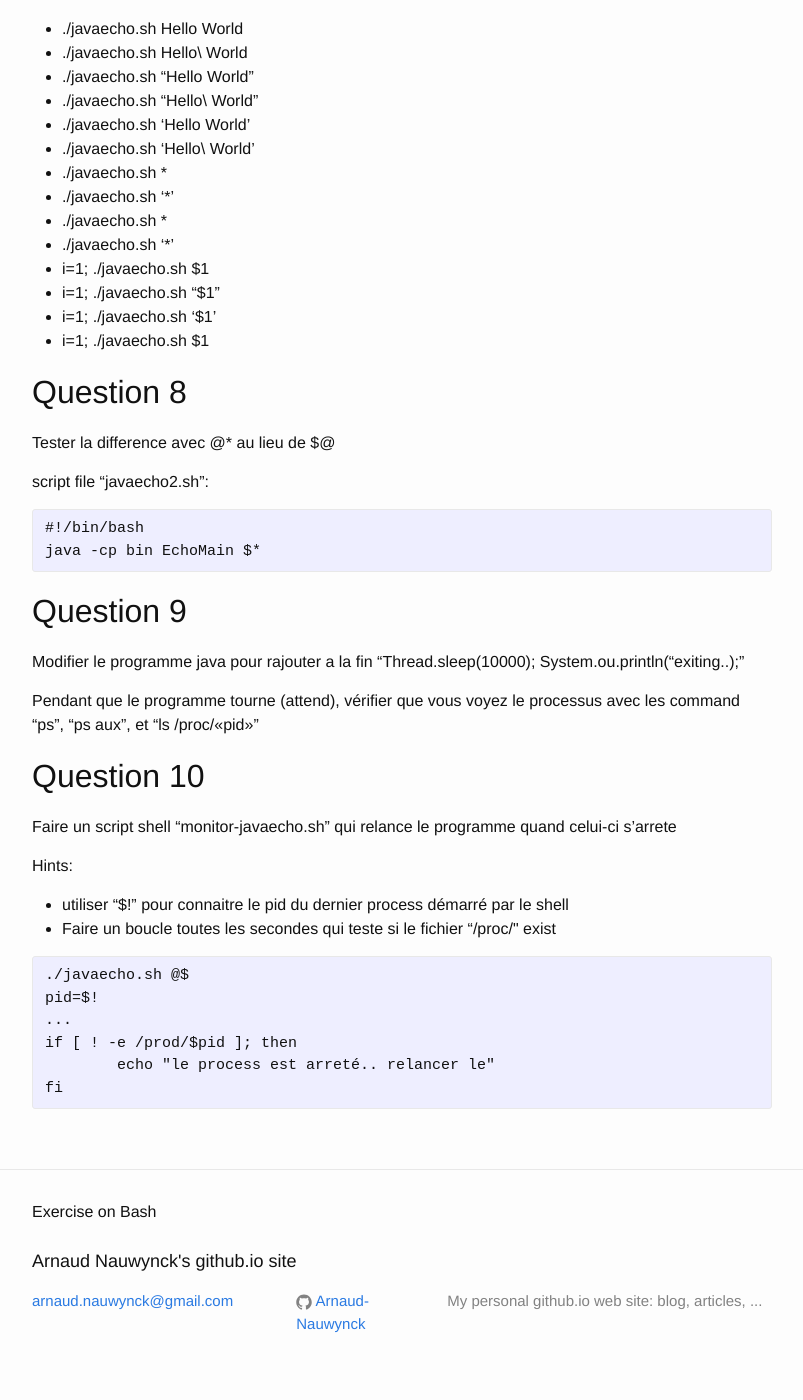
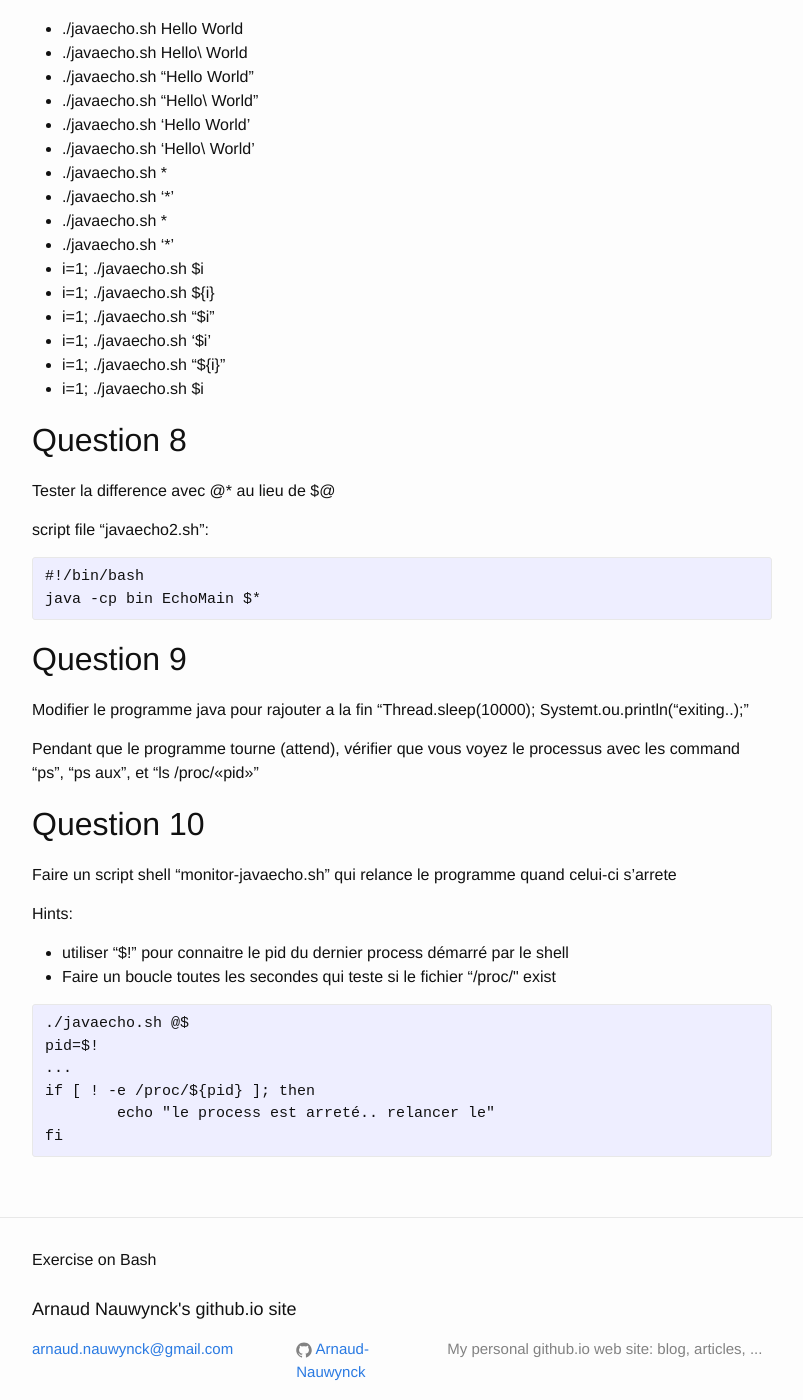
Before and after one commit to Arnaud-Nauwynck/Arnaud-Nauwynck.github.io, a Jekyll site: the page built from _posts/2017-09-21-Exercise-Bash.markdown, in a window 1280 px wide and 1400 px high, scrolled down 2205 px. Shown: the whole window, without its empty margins (238-1041 px from the left). Built offline with Jekyll 4.4.1, drawn with Linux system fonts in a browser that asks for light colours.

Commit message:
Update 2017-09-21-Exercise-Bash.markdown
typo

```diff
--- a/_posts/2017-09-21-Exercise-Bash.markdown
+++ b/_posts/2017-09-21-Exercise-Bash.markdown
@@ -109,10 +109,12 @@ Tester (et expliquer) les résultats pour les paramètres suivant:
 - ./javaecho.sh '*'
 - ./javaecho.sh \*
 - ./javaecho.sh '\*'
-- i=1; ./javaecho.sh $1
-- i=1; ./javaecho.sh "$1"
-- i=1; ./javaecho.sh '$1'
-- i=1; ./javaecho.sh \$1
+- i=1; ./javaecho.sh $i
+- i=1; ./javaecho.sh ${i}
+- i=1; ./javaecho.sh "$i"
+- i=1; ./javaecho.sh '$i'
+- i=1; ./javaecho.sh "${i}"
+- i=1; ./javaecho.sh \$i
 
 <H2>Question 8</H2>
 
@@ -126,7 +128,7 @@ java -cp bin EchoMain $*
 
 
 <H2>Question 9</H2>
-Modifier le programme java pour rajouter a la fin  "Thread.sleep(10000); System.ou.println("exiting..);"
+Modifier le programme java pour rajouter a la fin  "Thread.sleep(10000); Systemt.ou.println("exiting..);"
 
 Pendant que le programme tourne (attend), vérifier que vous voyez le processus avec les command "ps", "ps aux", et  "ls /proc/<<pid>>"
 
@@ -145,7 +147,7 @@ Hints:
 ./javaecho.sh @$
 pid=$!
 ...
-if [ ! -e /prod/$pid ]; then
+if [ ! -e /proc/${pid} ]; then
 	echo "le process est arreté.. relancer le"
 fi
 
```
